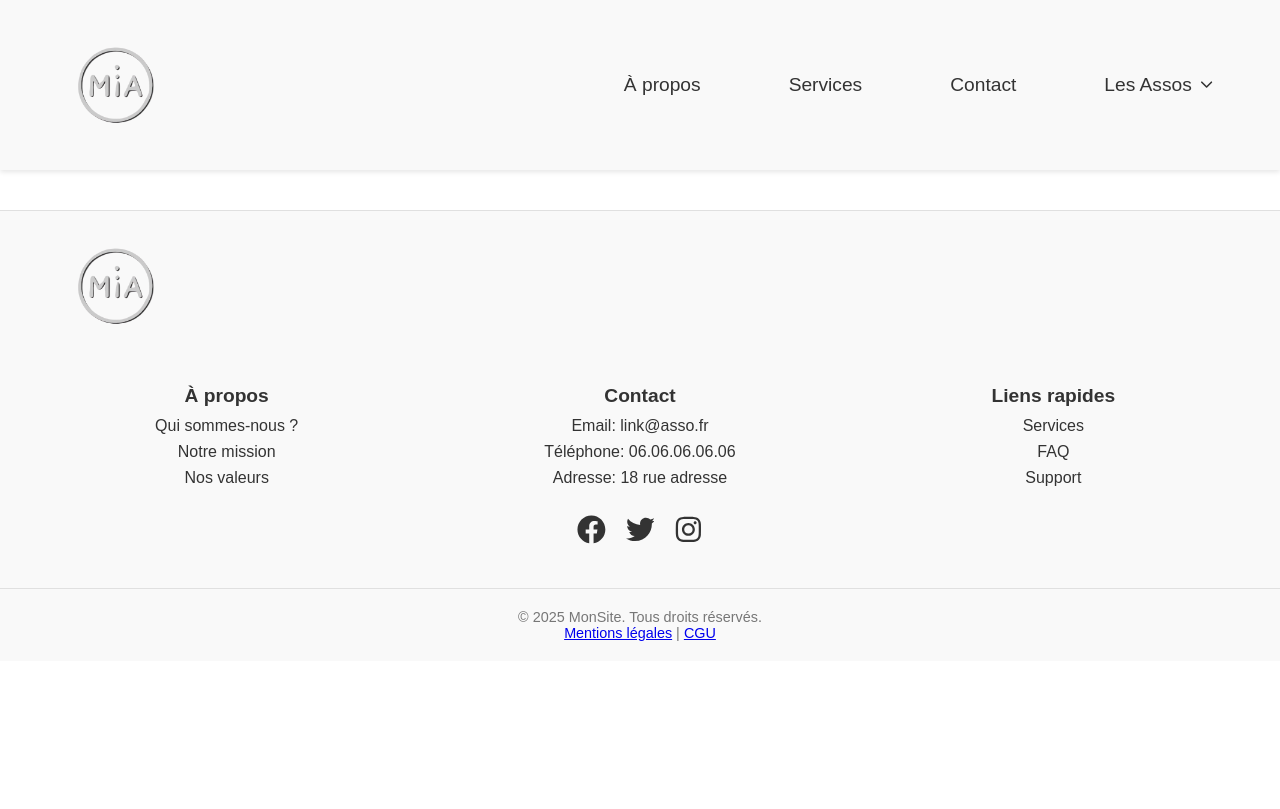
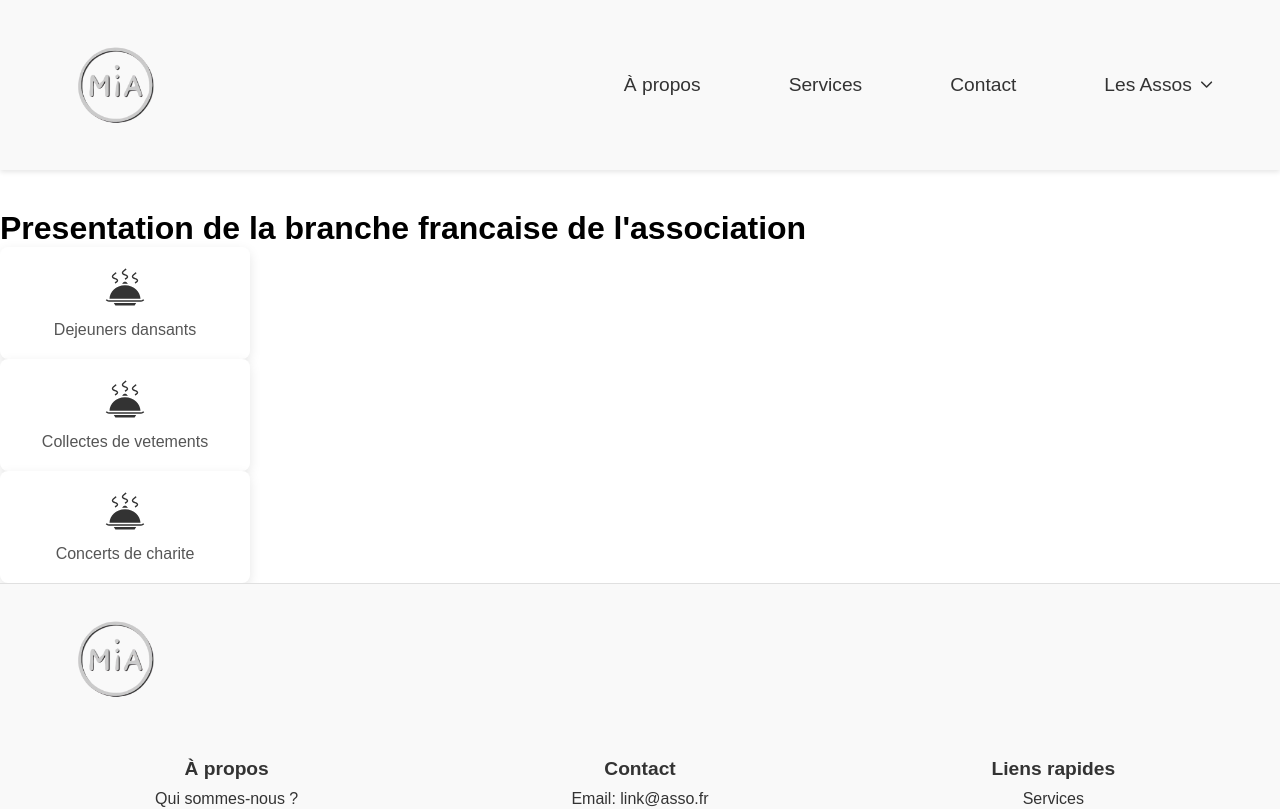
Before and after one commit to Salim783/asso, a React (Create React App) app in the folder frontend/: page /AssoOne in a window 1280 px wide. Shown: the top 809 px of the page. Built offline with nearby package versions, Linux system fonts and the light colour scheme.

Commit message:
Ajout d'icones dans Asso France

```diff
--- a/frontend/src/Components/AssoOne/AssoOne.js
+++ b/frontend/src/Components/AssoOne/AssoOne.js
@@ -1,8 +1,25 @@
+import Header from "../Header/header";
+import {GiHotMeal} from 'react-icons/gi';
+
 function AssoOne () {
 return (
-    <>
-
-    </>
+    <div className="AssoOne">
+        <div className="Branche francaise de l'association">
+            <h1>Presentation de la branche francaise de l'association</h1>
+                <div className="action-item">
+                    <GiHotMeal className="icon" />
+                    <p>Dejeuners dansants</p>
+                </div>
+                <div className="action-item">
+                    <GiHotMeal className="icon" />
+                    <p>Collectes de vetements</p>
+                </div>
+                <div className="action-item">
+                    <GiHotMeal className="icon" />
+                    <p>Concerts de charite</p>
+                </div>
+        </div>
+    </div>
 )
 }
 export default AssoOne;
```
Also changed, not shown: 1 other file (tests, documents, lock files or other folders).
